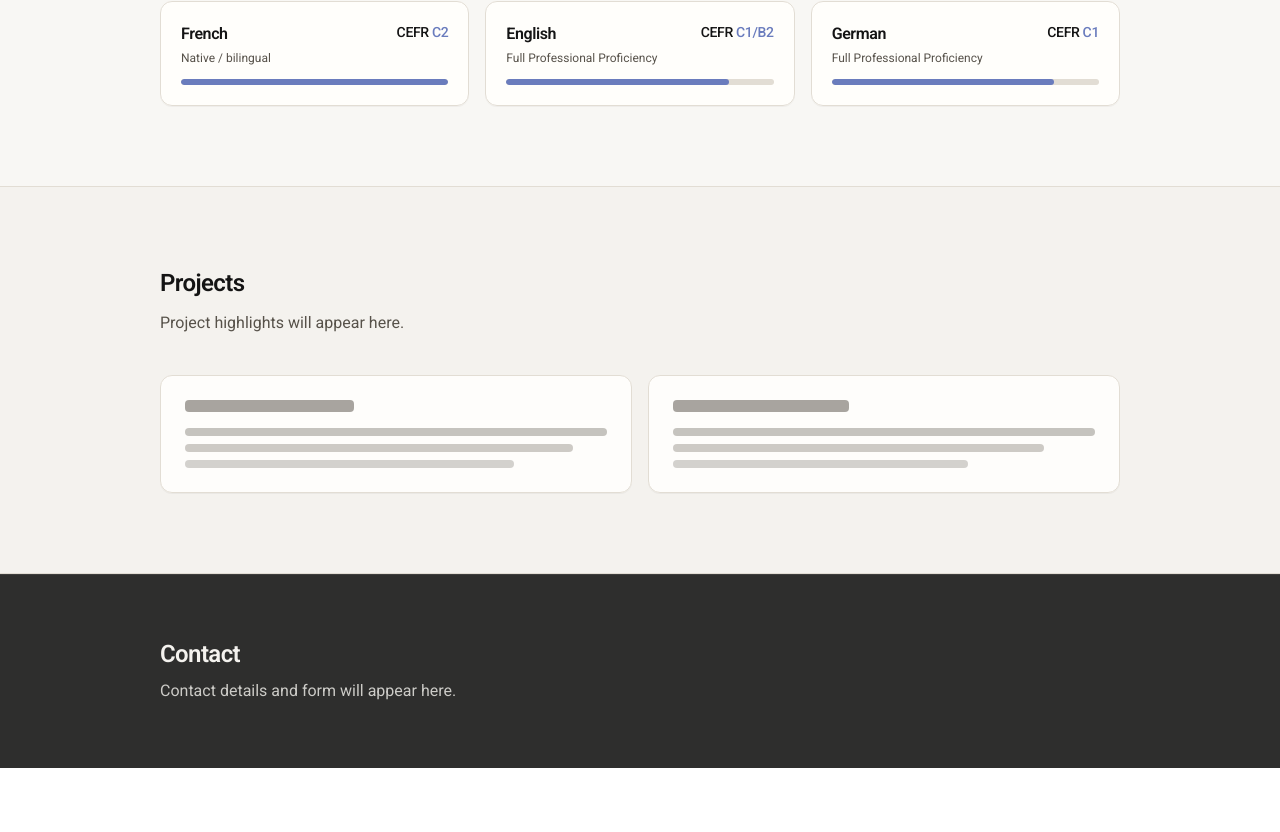
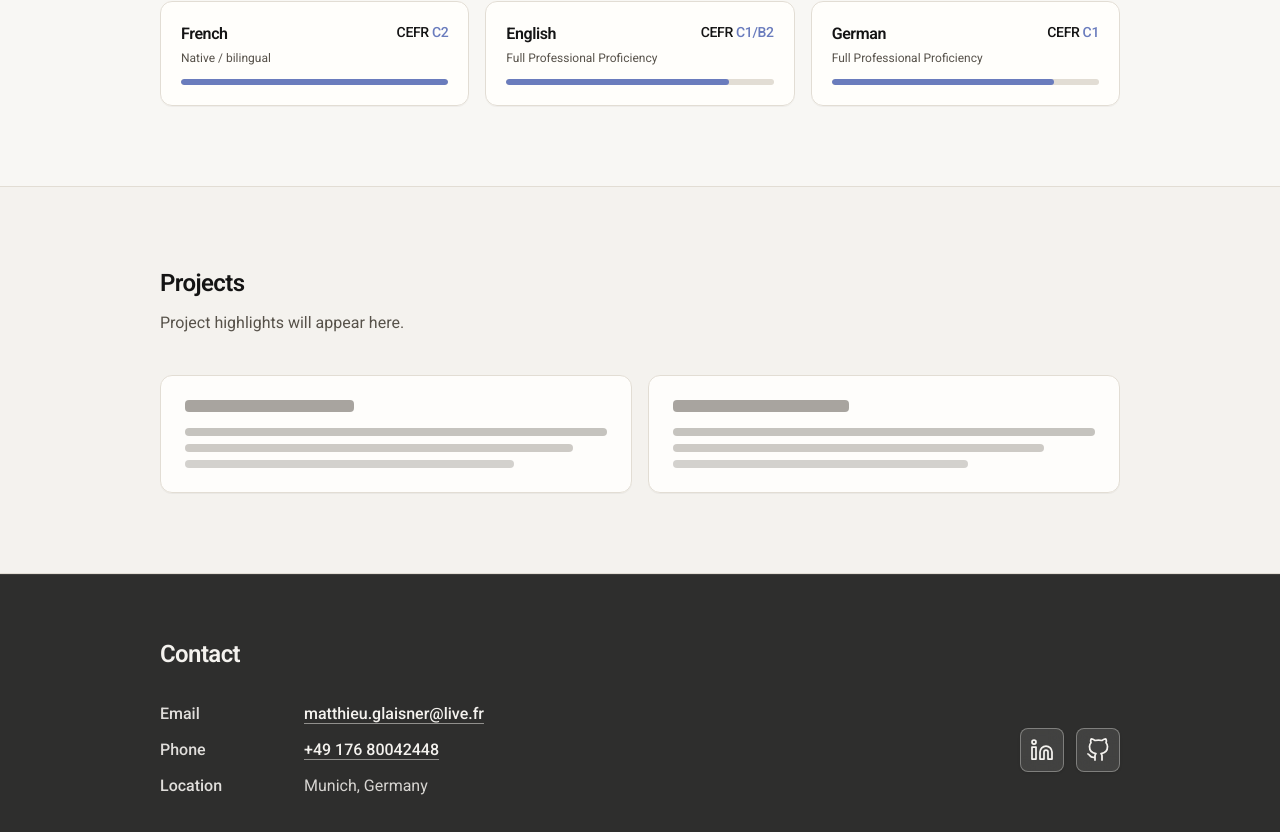
Before and after one commit to MattGlsn/resume, a React (Vite) app: page / in a window 1280 px wide. Shown: the part 4067-4899 px from the top of the page. Before the commit the page ends 4835 px from the top, so only its background shows below. Built offline with nearby package versions, Linux system fonts and the light colour scheme; the HTML template or start-up script is replaced by a standard one.

Commit message:
Update App.tsx

```diff
--- a/src/App.tsx
+++ b/src/App.tsx
@@ -118,15 +118,7 @@ const App = () => {
         style={{ animationDelay: "280ms" }}
       >
         <div className={footerShell}>
-          <h2
-            className="text-xl font-semibold tracking-tight sm:text-2xl"
-            id="contact-heading"
-          >
-            Contact
-          </h2>
-          <p className="mt-2 text-pretty text-sm leading-relaxed text-background/80 sm:text-base">
-            Contact details and form will appear here.
-          </p>
+          <Contact />
         </div>
       </footer>
     </div>
```
